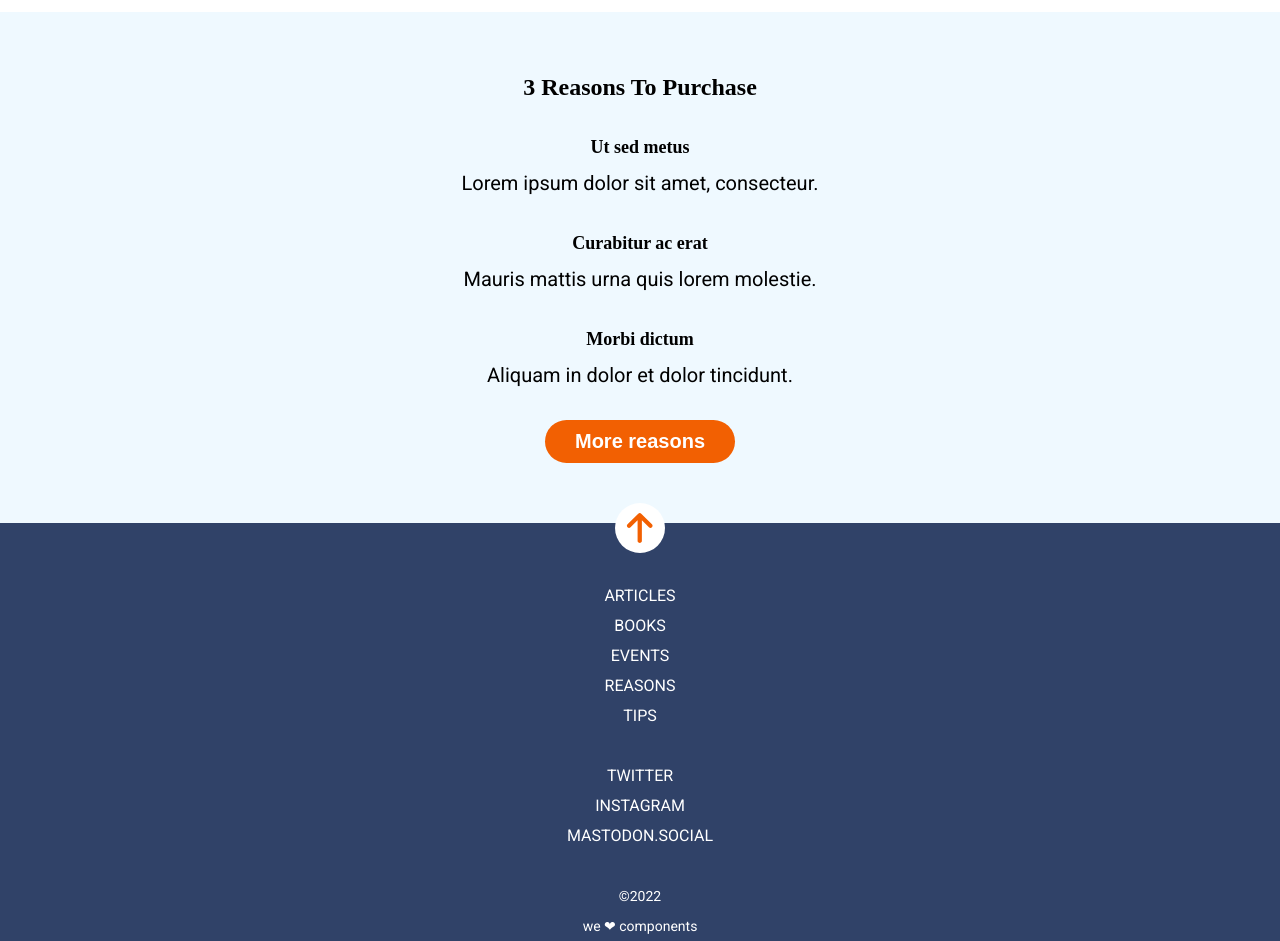
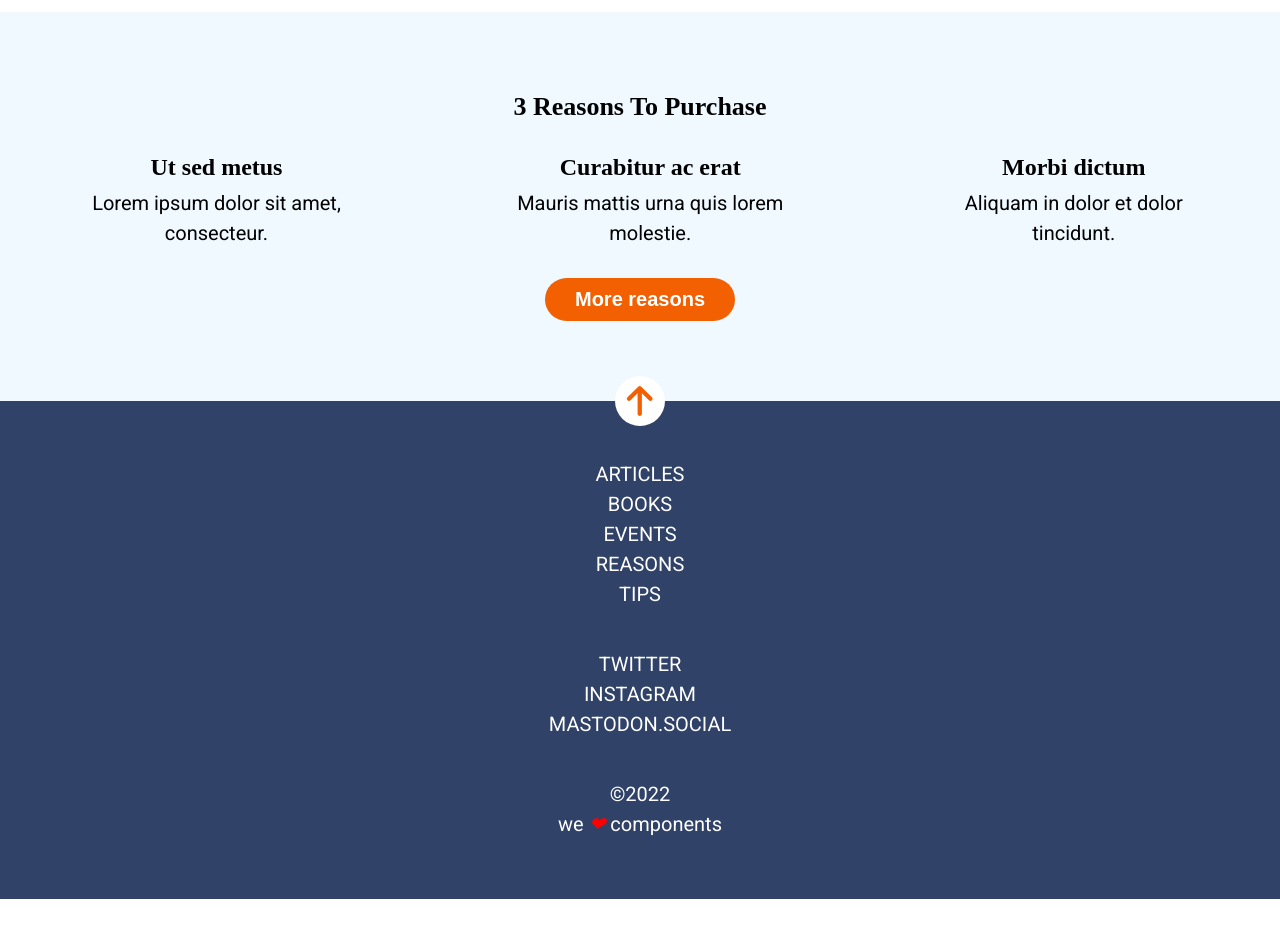
Before and after one commit to Adalab/modulo-1-evaluacion-final-Juls-ux, a website built with Vite: page src/index.html in a window 1280 px wide. Shown: the part 1100-2041 px from the top of the page. After the commit the page ends 1999 px from the top, so only its background shows below. Built offline with nearby package versions, Linux system fonts and the light colour scheme.

Commit message:
footer reparation

```diff
--- a/src/index.html
+++ b/src/index.html
@@ -76,7 +76,6 @@
           <button class="container-3__button">More reasons</button>
         </section>
 
-
       </div>
 
 
@@ -85,33 +84,32 @@
   </body>
 
   <footer class="footer">
-
-    <div class="icon-footer">
-      <a href="container-1"><img class="icon-scroll-to-top" src="./images/ico-arrow.svg" alt="icon-menu" id="https://adalab.es/"> </a>
+    <div class="footer__icon-footer">
+      <a href="container-1"><img class="footer__icon-scroll-to-top" src="./images/ico-arrow.svg" alt="icon-menu" id="https://adalab.es/"> </a>
 
     </div>
 
     <nav class="nav-footer">
-      <ul class="list-conteiner-1">
-        <li class="nav-list"><a class="nav-link" href="https://adalab.es/">Articles</a></li>
-        <li class="nav-list"><a class="nav-link" href="https://adalab.es/">Books</a></li>
-        <li class="nav-list"><a class="nav-link" href="https://adalab.es/">Events</a></li>
-        <li class="nav-list"></li><a class="nav-link" href="https://adalab.es/">Reasons</a></li>
-        <li class="nav-list"><a class="nav-link" href="https://adalab.es/">Tips</a></li>
+      <ul class="nav-footer__list-conteiner">
+        <li class="nav-footer_nav-list"><a class="nav-footer__nav-link" href="https://adalab.es/">Articles</a></li>
+        <li class="nav-footer__nav-list"><a class="nav-footer__nav-link" href="https://adalab.es/">Books</a></li>
+        <li class="nav-footer__nav-list"><a class="nav-footer__nav-link" href="https://adalab.es/">Events</a></li>
+        <li class="nav-footer__nav-list"></li><a class="nav-footer__nav-link" href="https://adalab.es/">Reasons</a></li>
+        <li class="nav-footer__nav-list"><a class="nav-footer__nav-link" href="https://adalab.es/">Tips</a></li>
       </ul>
 
-      <ul class="list-conteiner-2">
-        <li class="nav-list"><a class="nav-link" href="https://adalab.es/">Twitter</a></li>
-        <li class="nav-list"><a class="nav-link" href="https://adalab.es/">Instagram</a></li>
-        <li class="nav-list"><a class="nav-link" href="https://adalab.es/">Mastodon.social</a></li>
+      <ul class="nav-footer__list-conteiner">
+        <li class="nav-footer__nav-list"><a class="nav-footer__nav-link" href="https://adalab.es/">Twitter</a></li>
+        <li class="nav-footer__nav-list"><a class="nav-footer__nav-link" href="https://adalab.es/">Instagram</a></li>
+        <li class="nav-footer__nav-list"><a class="nav-footer__nav-link" href="https://adalab.es/">Mastodon.social</a></li>
 
       </ul>
     </nav>
 
-    <div class="footer-sect-2">
+    <div class="nav-footer__footer-sect-2">
       &copy;2022
 
-      <p>we ❤︎ components</p>
+      <p>we <em class="nav-footer__icon-footer-heart">❤︎</em> components</p>
     </div>
 
   </footer>
--- a/src/scss/_container-2.scss
+++ b/src/scss/_container-2.scss
@@ -1,6 +1,17 @@
 .container-2 {
     margin-top: 0px;
     padding-inline: 15px;
+
+    @media (width > 768px) {
+        padding-inline: 40px;
+
+    }
+
+    @media (width > 1280px){
+
+        padding-inline: 275px;
+
+    }
 
     &__detail-text {
         font-size: $detail-fontsize;
@@ -39,4 +50,5 @@
         color: $primary_color_orange;
     }
 
+
 }
--- a/src/scss/_container-3.scss
+++ b/src/scss/_container-3.scss
@@ -1,8 +1,9 @@
 .container-3 {
+
     margin-top: 60px;
     background-color: $primary_color_iceblue;
     padding-inline: 15px;
-    padding-block: 60px;
+    padding-block: 80px;
     display: grid;
     grid-template-rows: auto;
     grid-template-areas:
@@ -13,10 +14,32 @@
     "boton";
      gap: 30px;
 
+     @media (width > 768px) {
+        grid-template-areas:
+        "titulo titulo titulo"
+        "texto-1 texto-2 texto-3"
+        "boton boton boton";
+         gap: 30px;
+
+    }
+
+    @media (width > 1280px){
+
+        padding-inline: 80px;
+
+    }
+
     &__h2 {
         font-size: $fontsize-h2;
         font-weight: $fontweight-h1;
         font-family: $fontfamily-header;
+        @media (width > 768px) {
+            font-size: $fontsize-h2-tablet;
+        }
+        @media (width > 1280) {
+            font-size: $fontsize-h2-desktop;
+        }
+
 
     }
 
@@ -24,7 +47,14 @@
         font-size: $fontsize-h3;
         font-weight: $fontweight-h1;
         font-family: $fontfamily-header;
-        margin-bottom: 6px;;
+        margin-bottom: 6px;
+
+        @media (width > 768px) {
+            font-size: $fontsize-h3-tablet;
+        }
+        @media (width > 1280) {
+            font-size: $fontsize-h3-desktop;
+        }
     }
 
     &__text{
@@ -73,4 +103,5 @@
         grid-area: boton;
         text-align: center;
     }
+
 }
--- a/src/scss/reset/_footer.scss
+++ b/src/scss/reset/_footer.scss
@@ -1,42 +1,24 @@
 .footer {
-    display: flex;
-    flex-direction: column;
-    justify-content: center;
-
 
     background-color:$secondary_color_azuloscuro;
     color: white;
     padding-inline:80px ;
-}
-.list-conteiner-1, .list-conteiner-2 {
-    margin-bottom: 30px;
-}
-.nav-footer, .nav-list, .nav-link {
-    text-transform: uppercase;
-    list-style:  none;
-    color: white;
-    text-decoration: none;
-    text-align: center;
-    font-size: $footer-font;
-    font-weight: $footer-fontweight;
+    padding-bottom: 20px;
 
-}
 
-.footer-sect-2{
-    text-align: center;
-    font-size: $detail-fontsize;
-}
-
-.icon-footer{
+    &__icon-footer{
+        position: relative;
         text-align: center;
         font-family: $fontfamily-header;
         color: $principal_color;
         text-transform: uppercase;
+        top: -25px;
+        left: 0px;
     }
 
-.icon-scroll-to-top {
-    position: relative;
-    top: -20px;
+    &__icon-scroll-to-top {
+
+        top: 0px;
         height: 2.5rem;
         width: 2.5rem;
         padding-block: 10px;
@@ -44,4 +26,30 @@
         border-radius: 25px;
         border: none;
 
+
     }
+}
+
+
+.nav-footer {
+    display: flex;
+    flex-direction: column;
+    justify-content: center;
+
+    &__list-conteiner, &__footer-sect-2{
+        text-decoration: none;
+        list-style: none;
+        text-align: center;
+        margin-bottom: 40px;
+        font-family: $footer-font;
+    }
+    &__nav-link {
+        text-decoration: none;
+        color: white;
+        text-transform: uppercase;
+
+    }
+    &__icon-footer-heart{
+        color: red;
+    }
+}
```
Lines whose indentation alone changed are shown as unchanged.
